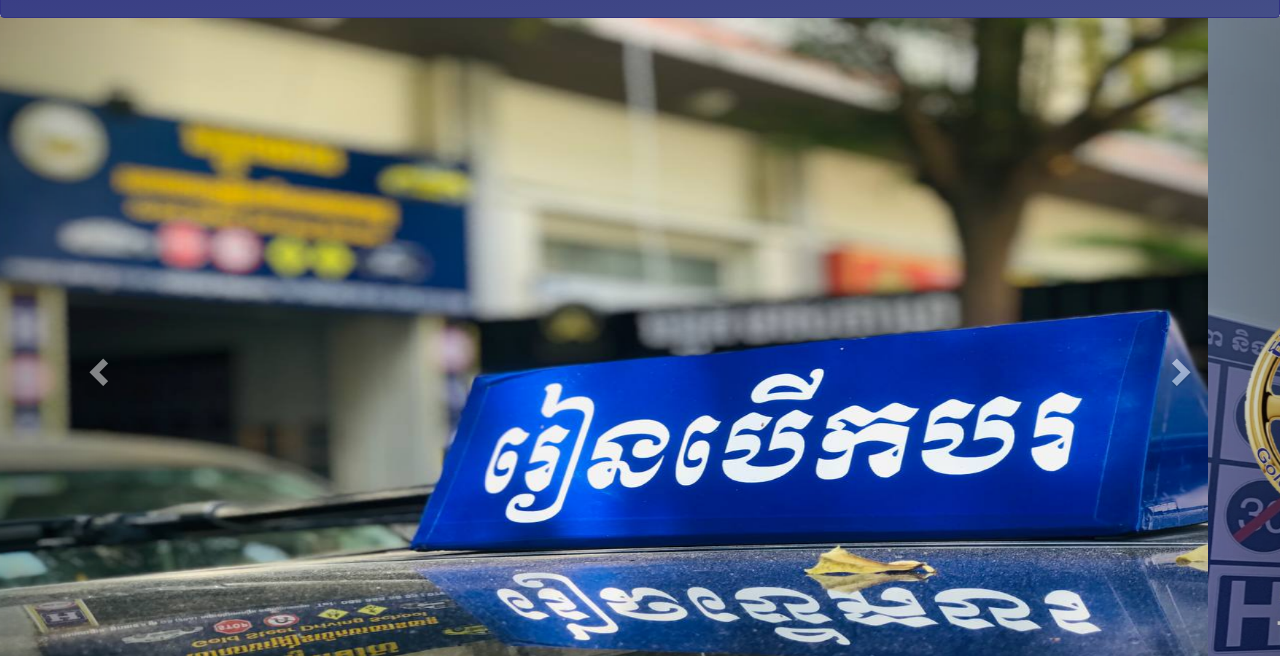
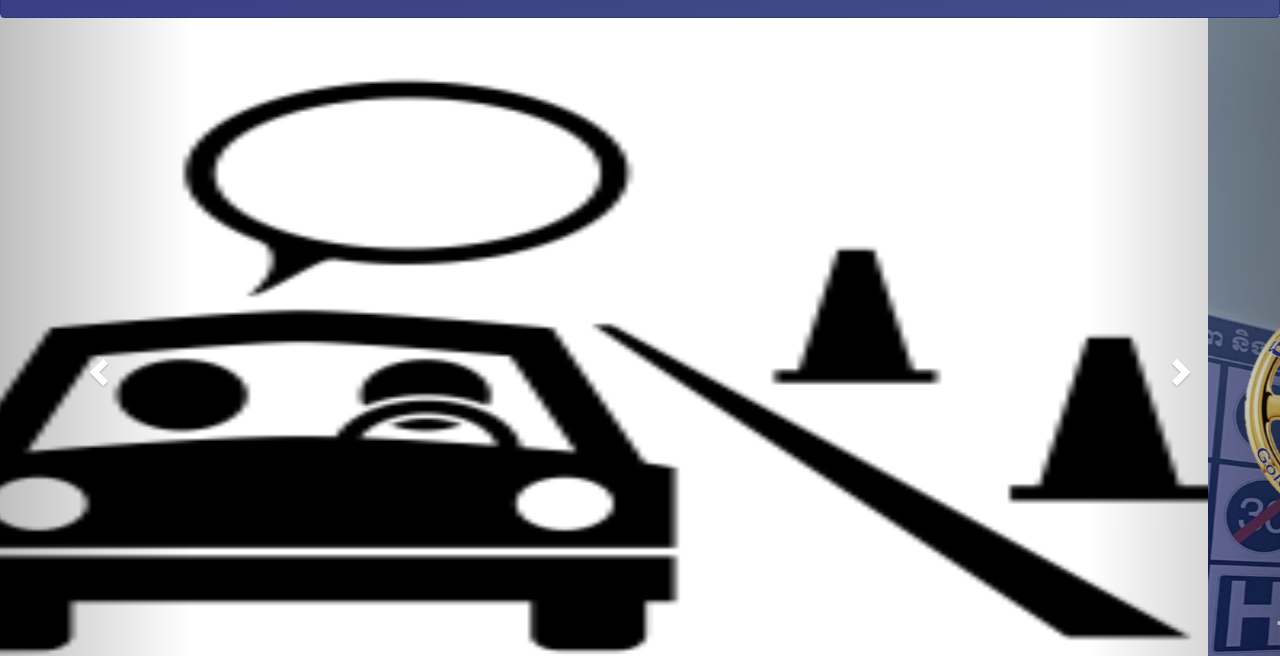
Before and after one commit to Vitou-Prim/javascriptfinal, a plain HTML site: page index.html in a window 1280 px wide. Shown: the part 144-800 px from the top of the page. Drawn offline with nearby package versions, Linux system fonts and the light colour scheme; some packages are replaced by stand-ins of ours.

Commit message:
Update index.html

```diff
--- a/index.html
+++ b/index.html
@@ -73,7 +73,7 @@
 				<div class="carousel-inner">
 
 					<div class="item active">
-						<img src="Media/rean.jpg" alt="rean" style="width:100%; height: 700px;">
+						<img src="Media/exam-icon.png" alt="rean" style="width:100%; height: 700px;">
 					</div>
 
 					<div class="item">
```
